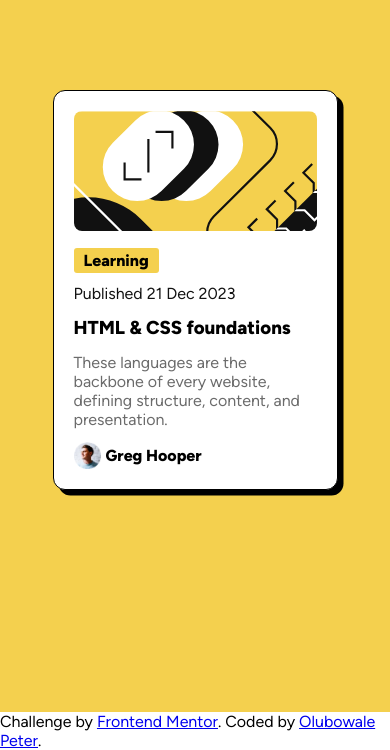
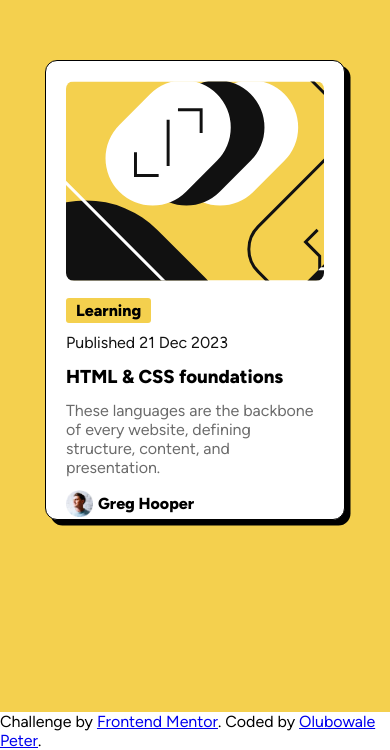
Before and after one commit to PETHORG/blog-preview-card-main, a plain HTML site: page index.html in a window 390 px wide. Shown: the part 132-882 px from the top of the page. Drawn offline with Linux system fonts and the light colour scheme.

Commit message:
Blog-card-portfolio

```diff
--- a/style.css
+++ b/style.css
@@ -76,9 +76,22 @@ body{
 }
 
 
-@media (max-width: 259px) {
+@media only screen and (max-width: 259px) {
     .description, .publish-date{
         margin: 11px 0;
         font-size: 14.5px;
     }
 }
+@media only screen and (max-width: 425px) {
+    .container{
+        width: 300px;
+        height: 460px;
+    }
+    .illustration{
+        height: 200px;
+    }
+    .description, .publish-date{
+        margin: 13px 0;
+        font-size: 16px;
+    }
+}
```
